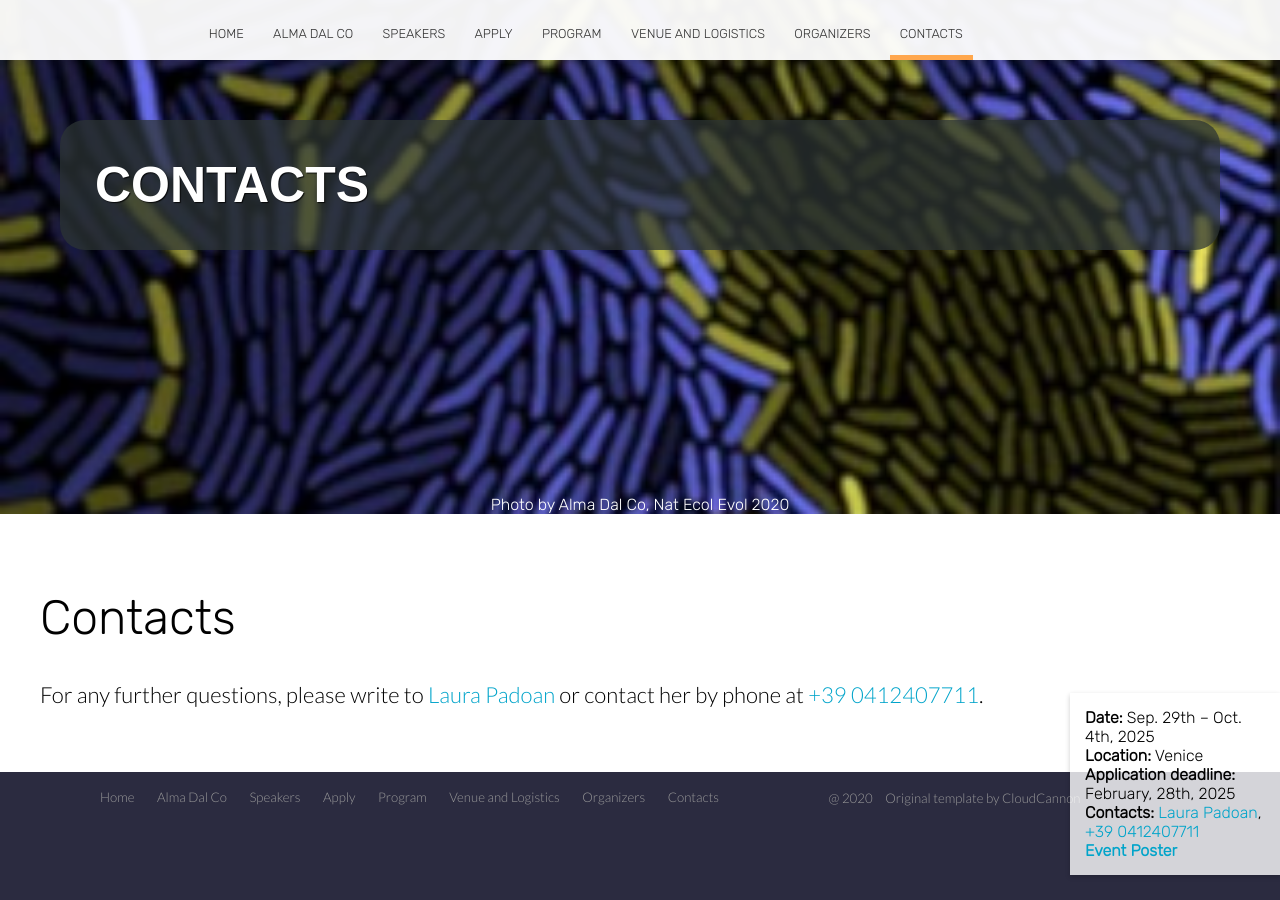
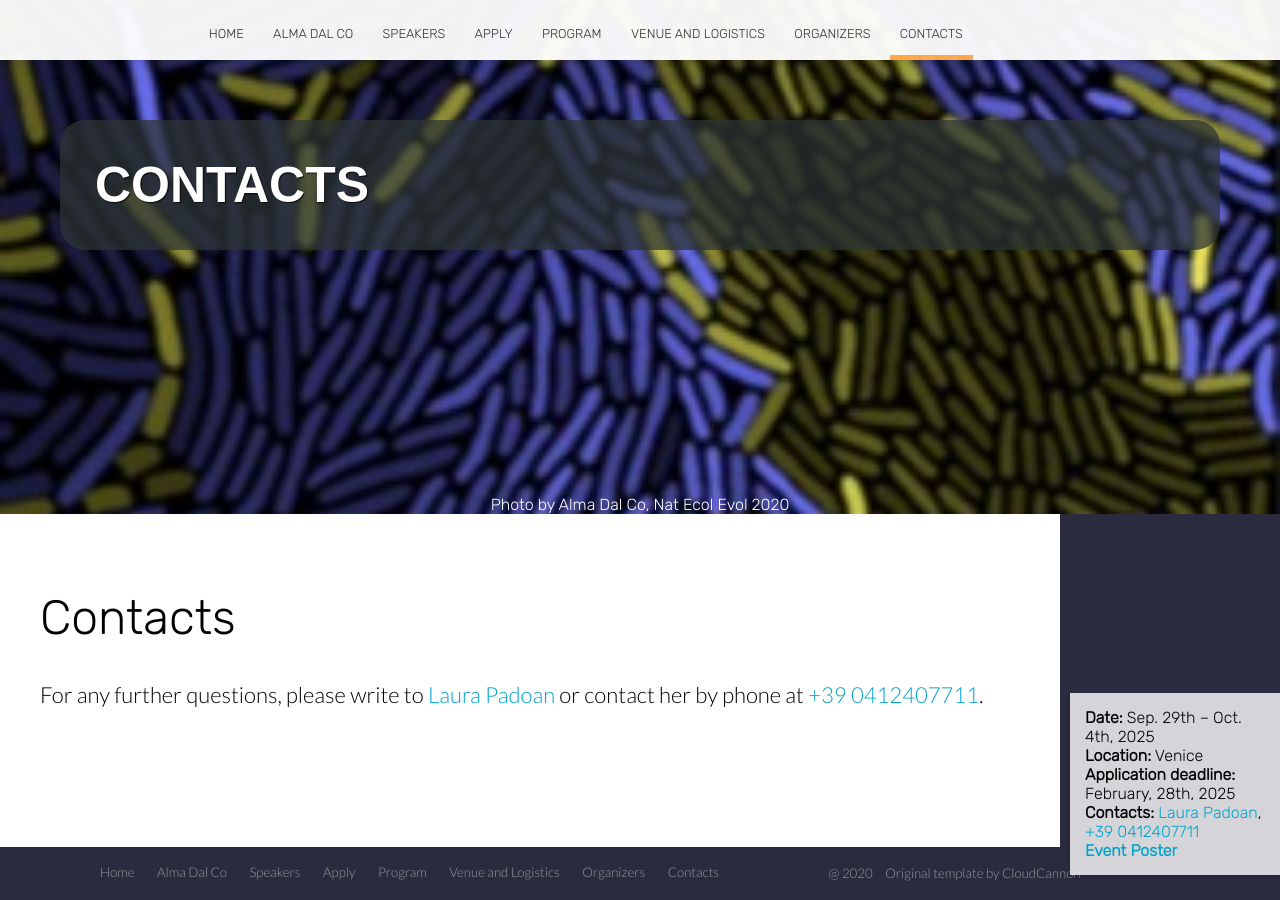
Before and after one commit to almadalcoschool/almadalcoschool.github.io, a Jekyll site: the page built from contacts.html, in a window 1280 px wide and 900 px high, scrolled down 116 px. Built offline with Jekyll 4.4.1, drawn with Linux system fonts in a browser that asks for light colours; nearby versions of some CDN libraries.

Commit message:
fix contacts page

```diff
--- a/contacts.html
+++ b/contacts.html
@@ -20,6 +20,7 @@ image: /images/home/paper_natEcoEvol2020.jpg
 	.main-content {
 		margin-right: 220px; /* Adjust this value based on the width of fixed-box plus some extra space */
 	}
+
 	/* Title styles */
 	.hero-title {
 		font-size: clamp(1.5rem, 4vw + 1rem, 2.5rem); /* Responsive font size */
@@ -159,9 +160,8 @@ image: /images/home/paper_natEcoEvol2020.jpg
 </section>
 
 
-<!--<div class="content">-->
+<div class="main-content">
 	<section class="info" id="learn-more">
-		<div class="main-content">
 		<div class="container flex">
 			<div class="text">
 				<h2 class="editable">Contacts</h2>
@@ -169,7 +169,6 @@ image: /images/home/paper_natEcoEvol2020.jpg
 					contact her by phone at <a href="tel:+390412407711">+39 0412407711</a>.</p>
 			</div>
 		</div>
+	</section>
 </div>
-	</section>
-<!--</div>-->
 </body>
```
Lines whose indentation alone changed are shown as unchanged.
